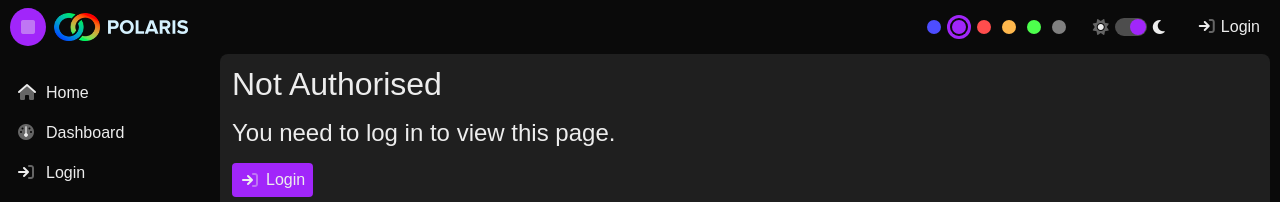
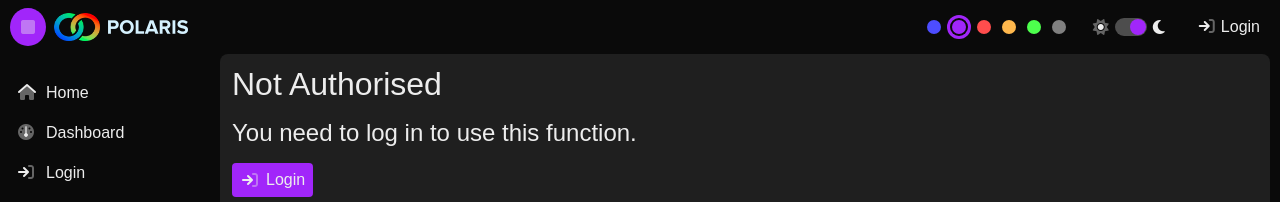
Before and after one commit to neofuture/polaris-nextjs, a Next.js app: page /app/user/profile in a window 1280 px wide. Shown: the top 202 px of the page. Built offline with nearby package versions, Linux system fonts and the light colour scheme; no server answers.

Commit message:
Update with-auth.tsx

```diff
--- a/src/hoc/with-auth.tsx
+++ b/src/hoc/with-auth.tsx
@@ -14,8 +14,8 @@ const withAuth = <P extends object>(WrappedComponent: React.ComponentType<P>) =>
             return (
                 <div>
                     <h1>Not Authorised</h1>
-                    <h2>You need to log in to view this page.</h2>
-                    <Button href="/user/login" iconName='fa-sign-in'>Login</Button>
+                    <h2>You need to log in to use this function.</h2>
+                    <Button href="/app/user/login" iconName='fa-sign-in'>Login</Button>
                 </div>
             );
         }
```
